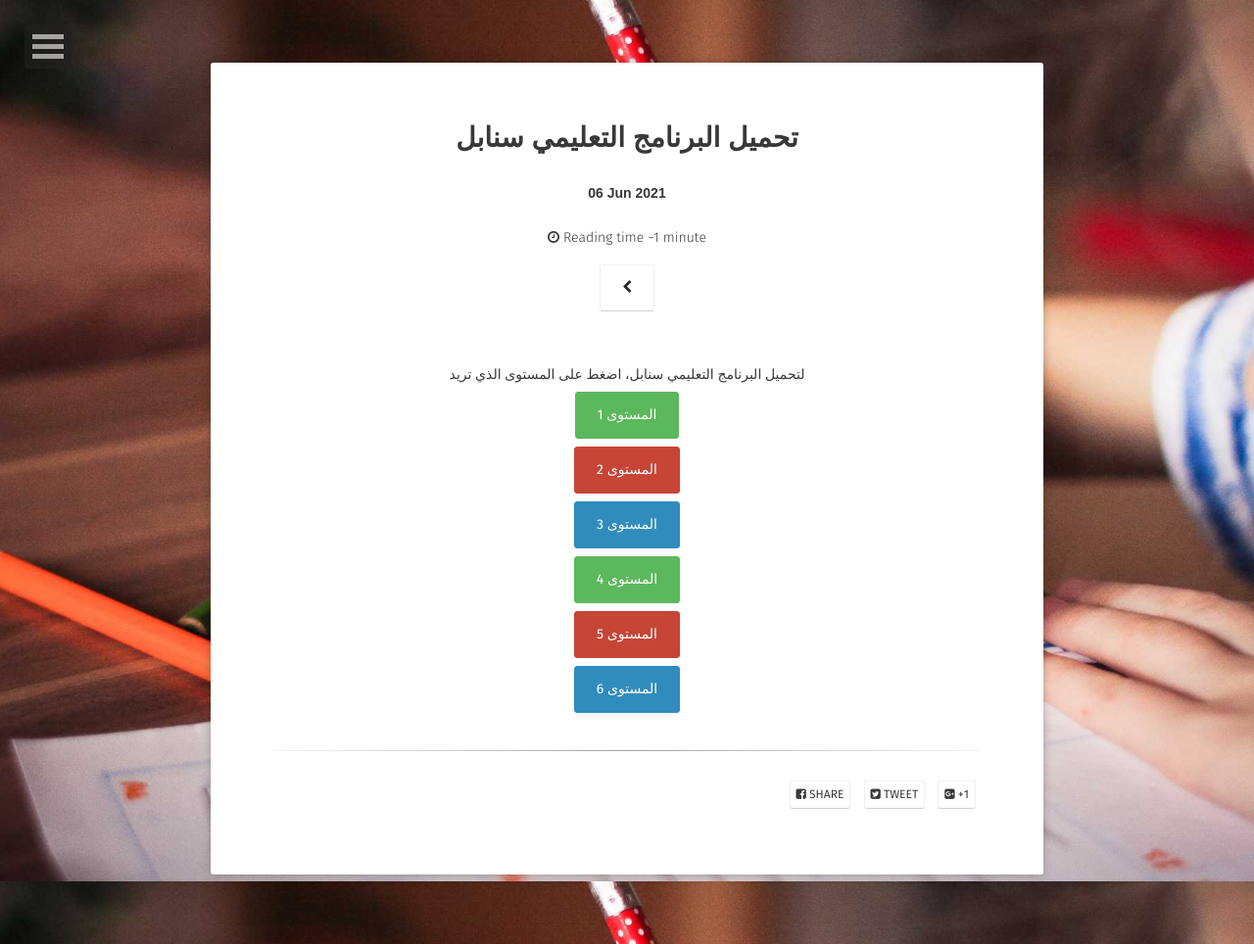
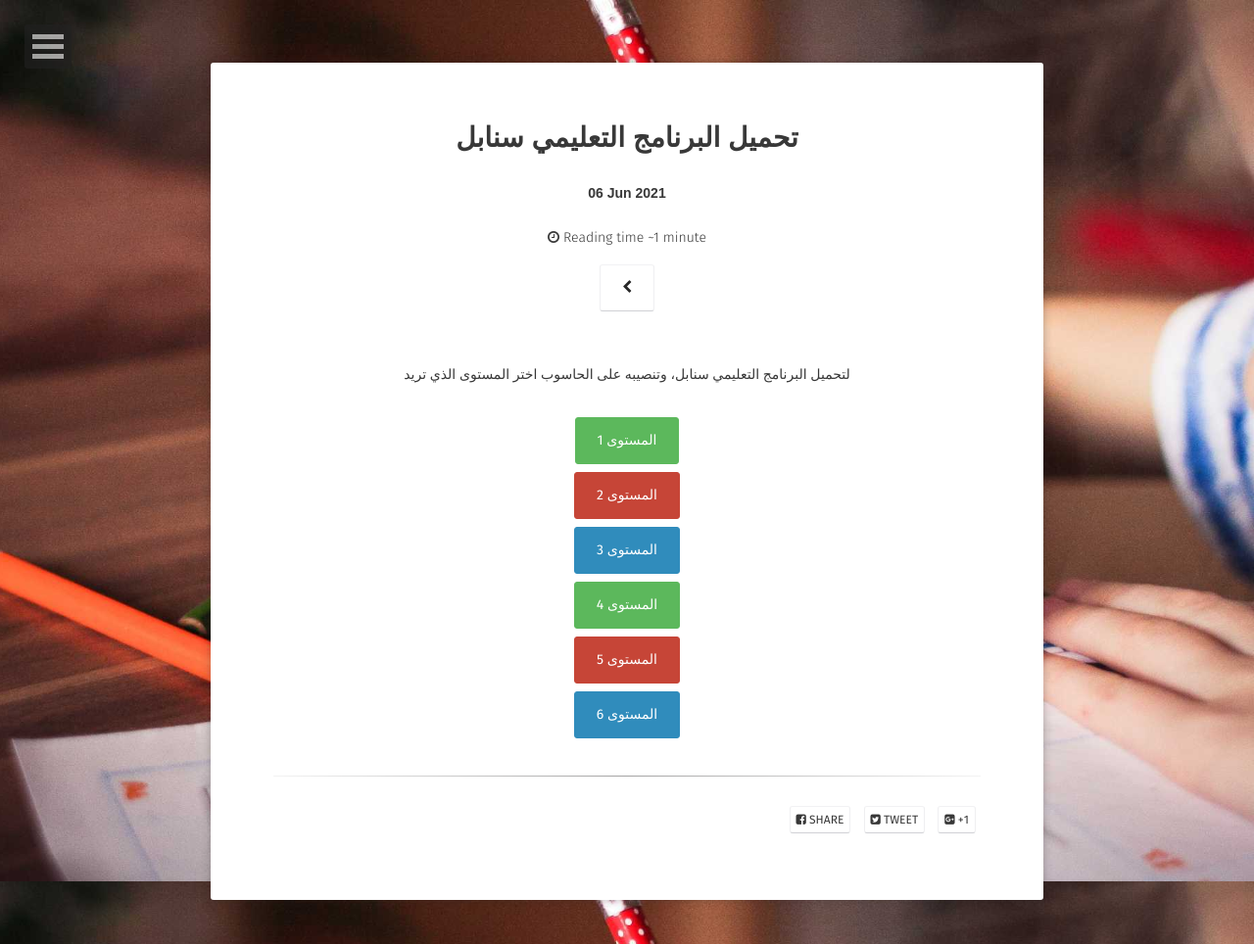
Before and after one commit to sanabilmedia/sanabilmedia.github.io, a Jekyll site: the page built from _posts/2020-08-15-download-sanabil.md, in a window 1280 px wide. Shown: the whole page at 98% size. Built offline with Jekyll 4.4.1, drawn with Linux system fonts in a browser that asks for light colours; some web fonts are replaced.

Commit message:
Add files via upload

```diff
--- a/_posts/2020-08-15-download-sanabil.md
+++ b/_posts/2020-08-15-download-sanabil.md
@@ -2,7 +2,7 @@
 layout: post
 title:  "تحميل البرنامج التعليمي سنابل"
 date:   2021-06-06
-excerpt: "التعليم الذاتي تجربة إبداعية"
+excerpt: "لتحميل البرنامج التعليمي سنابل، وتنصيبه على الحاسوب اختر المستوى الذي تريد"
 post-list: true
 tag:
 comments: true
@@ -10,8 +10,8 @@ comments: true
 
 
 <center>
-	لتحميل البرنامج التعليمي سنابل، اضغط على المستوى الذي تريد
-
+	لتحميل البرنامج التعليمي سنابل، وتنصيبه على الحاسوب اختر المستوى الذي تريد
+<br><br>
 <div markdown="0"><a href="#" class="btn btn-success">المستوى 1</a></div>
 <div markdown="0"><a href="#" class="btn btn-danger">المستوى 2</a></div>
 <div markdown="0"><a href="#" class="btn btn-info">المستوى 3</a></div>
```
